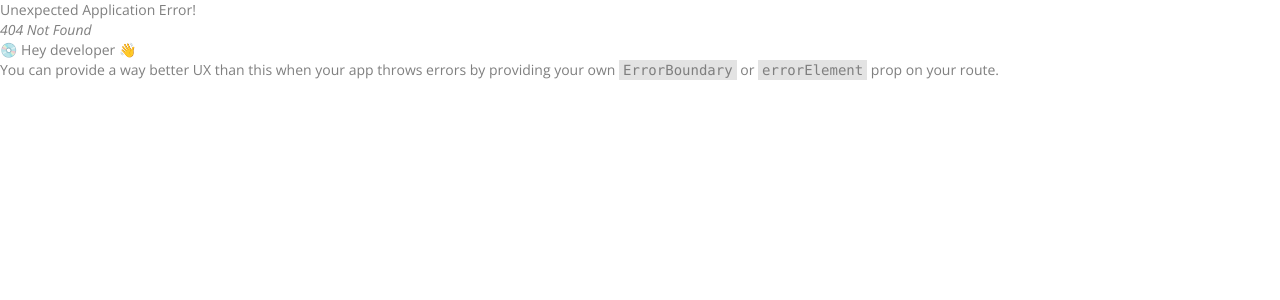
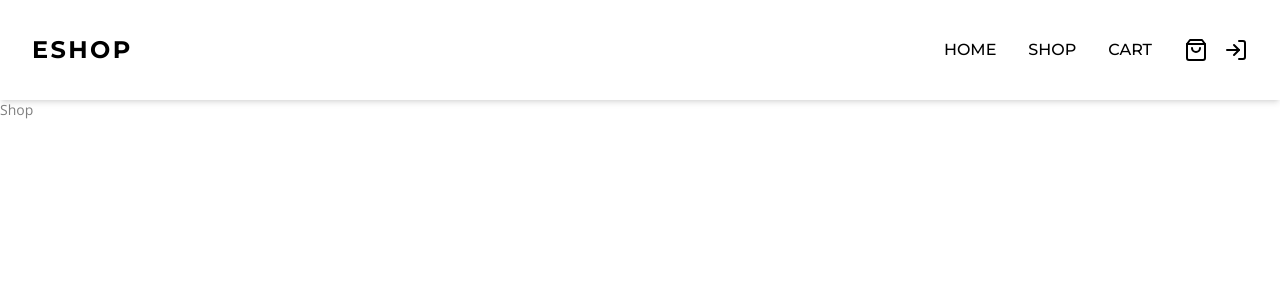
Before and after one commit to FaisalKhan2000/ecom, a React (Vite) app in the folder client/: page /shop in a window 1280 px wide. Before the commit this address had no page. Shown: the top 300 px of the page. Built offline with nearby package versions, Linux system fonts and the light colour scheme.

Commit message:
created header component

```diff
--- /dev/null
+++ b/client/src/components/header.jsx
@@ -0,0 +1,98 @@
+import React, { useState } from "react";
+import { Menu, X, ShoppingBag, LogIn } from "lucide-react";
+import { Link } from "react-router-dom";
+
+const Navbar = () => {
+  const [isOpen, setIsOpen] = useState(false);
+
+  return (
+    <nav className="bg-white shadow-md font-montserrat">
+      <div className="max-w-7xl mx-auto px-4 sm:px-6 lg:px-8">
+        <div className="flex justify-between min-h-[100px]">
+          {/* Logo */}
+          <div className="flex-shrink-0 flex items-center">
+            <a
+              to={"/"}
+              className="text-2xl font-bold text-black uppercase tracking-widest"
+            >
+              EShop
+            </a>
+          </div>
+
+          {/* Desktop Menu */}
+          <div className="hidden md:flex space-x-8 items-center ">
+            <Link
+              to={"/"}
+              className="text-black text-base font-medium uppercase hover:text-yellow"
+            >
+              Home
+            </Link>
+            <Link
+              to={"/shop"}
+              className="text-black text-base font-medium uppercase hover:text-yellow"
+            >
+              Shop
+            </Link>
+            <Link
+              to={"/cart"}
+              className="text-black text-base font-medium uppercase hover:text-yellow"
+            >
+              Cart
+            </Link>
+
+            {/* Icons */}
+            <div className="flex space-x-4 items-center">
+              <ShoppingBag className="w-6 h-6 text-black text-base font-medium uppercase hover:text-yellow cursor-pointer" />
+              <LogIn className="w-6 h-6 text-black text-base font-medium uppercase hover:text-yellow cursor-pointer" />
+            </div>
+          </div>
+
+          {/* Mobile Menu Button */}
+          <div className="md:hidden flex items-center">
+            <button
+              onClick={() => setIsOpen(!isOpen)}
+              className="text-gray-800 focus:outline-none"
+            >
+              {isOpen ? (
+                <X className="w-6 h-6" />
+              ) : (
+                <Menu className="w-6 h-6" />
+              )}
+            </button>
+          </div>
+        </div>
+      </div>
+
+      {/* Mobile Menu */}
+      {isOpen && (
+        <div className="md:hidden">
+          <div className="px-2 pt-2 pb-2 space-y-1 sm:px-3">
+            <Link
+              to={"/"}
+              className="block text-black hover:text-yellow cursor-pointer"
+            >
+              Home
+            </Link>
+            <Link
+              to={"/shop"}
+              className="block text-black hover:text-yellow cursor-pointer"
+            >
+              Shop
+            </Link>
+            <Link
+              to={"/cart"}
+              className="block text-black hover:text-yellow cursor-pointer"
+            >
+              Cart
+            </Link>
+
+            <ShoppingBag className="w-6 h-6 text-black hover:text-yellow" />
+            <LogIn className="w-6 h-6 text-black hover:text-yellow" />
+          </div>
+        </div>
+      )}
+    </nav>
+  );
+};
+
+export default Navbar;
--- a/client/src/layouts/layout.jsx
+++ b/client/src/layouts/layout.jsx
@@ -1,10 +1,13 @@
 import { Outlet } from "react-router-dom";
+import Header from "../components/header";
 
 const Layout = () => {
   return (
-    <div>
-      Layout
-      <Outlet />
+    <div className="min-h-screen ">
+      <Header />
+      <main>
+        <Outlet />
+      </main>
     </div>
   );
 };
--- a/client/src/pages/catalog.jsx
+++ /dev/null
@@ -1,4 +0,0 @@
-const Catalog = () => {
-  return <div>Catalog</div>;
-};
-export default Catalog;
--- /dev/null
+++ b/client/src/pages/shop.jsx
@@ -0,0 +1,4 @@
+const Shop = () => {
+  return <div>Shop</div>;
+};
+export default Shop;
```
Also changed, not shown: client/src/App.jsx (+4 -4 lines).
